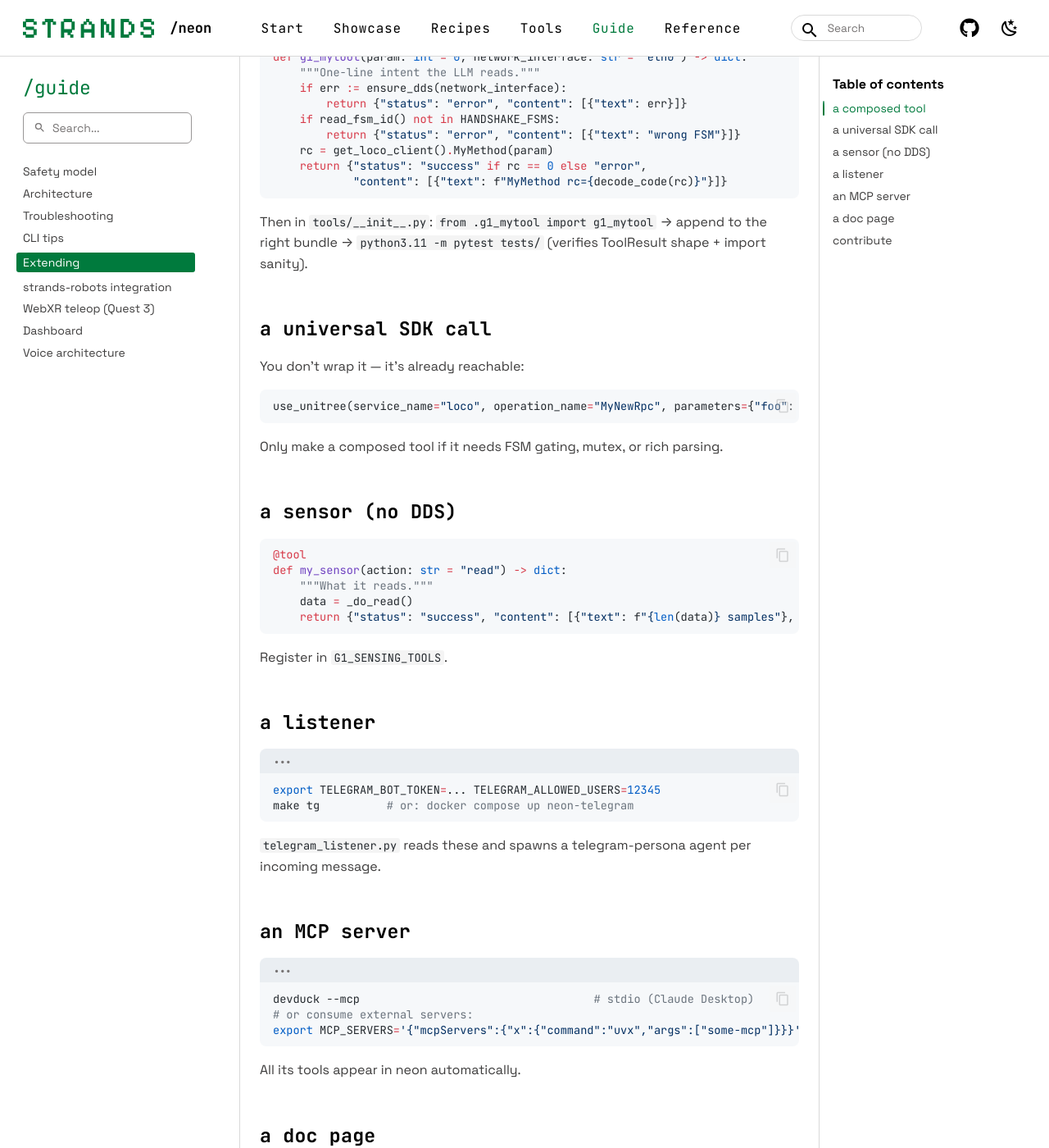
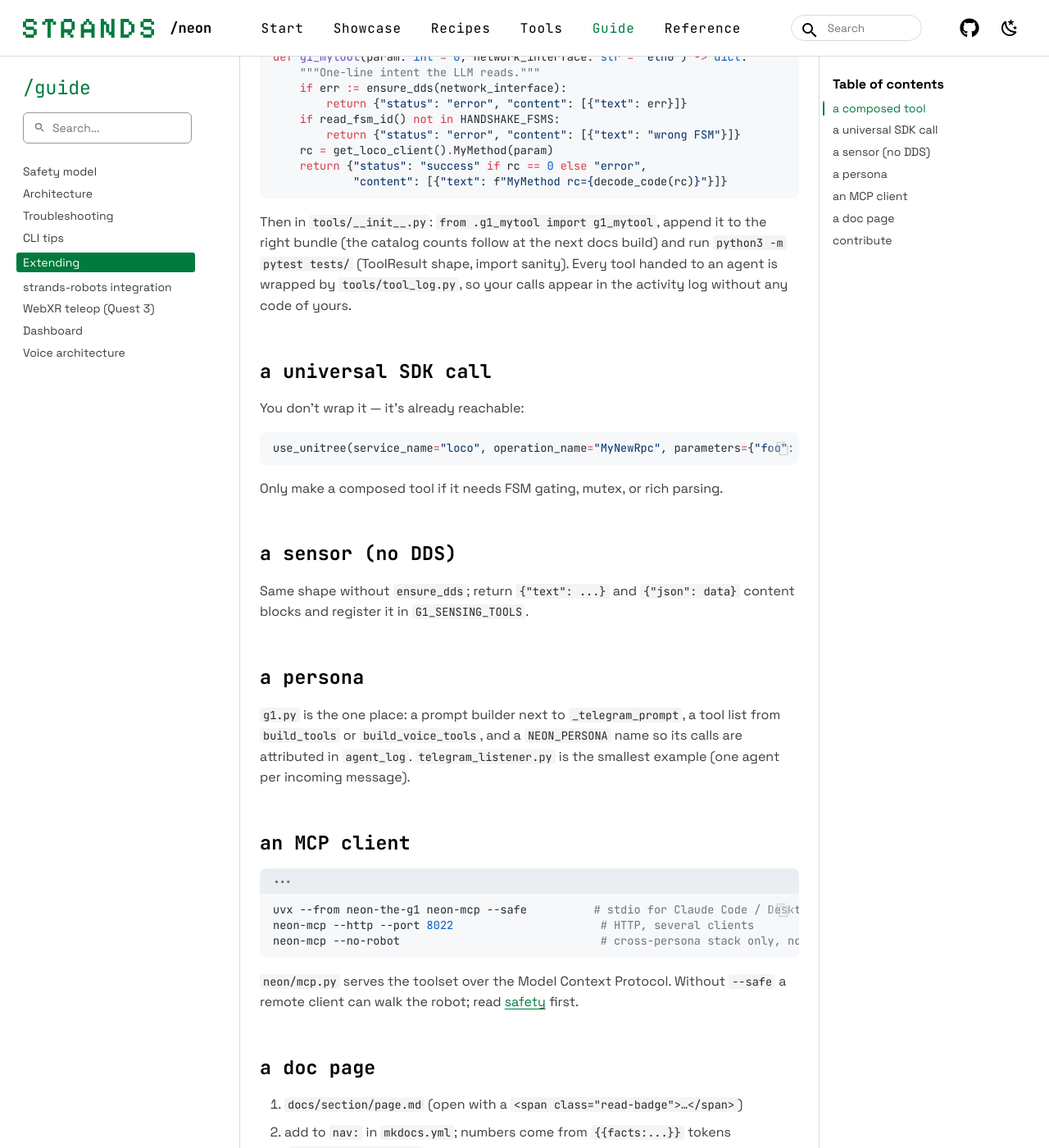
Before and after one commit to cagataycali/neon-the-g1, an MkDocs documentation site: the page built from docs/guide/extending.md, in a window 1280 px wide and 1400 px high, scrolled down 438 px. Shown: the whole window at 82% size. Built offline with MkDocs 1.6.1 and Material for MkDocs 9.7.7, drawn with Linux system fonts in a browser that asks for light colours; comment, search, counter and statistics services are not loaded; some of the changed text lies outside the part shown.

Commit message:
docs: pages for the capabilities that had none (kimodo, cross-persona tools, phone, fleet card)
- tools/motion-gen.md (new, nav under Tools): kimodo text-to-motion, the two
  phases on two machines (generate off-box via KIMODO_ENDPOINT, play on the
  robot over rt/lowcmd), the gate (dry run by default, confirm=True AND
  on_gantry=True to move, stop holds the last target), where it sits in the
  bundles. tools/kimodo.py:11-40,70-71,285-320; motions/README.md.
- tools/catalog.md: "cross-persona tools" section = G1_LOOKOUT_TOOLS
  (tools/__init__.py:176-179) one row each, phone described with the PIN rule
  (tools/phone.py:1-20, prompts/base.md:103-104); "who sees what" table from
  g1.build_voice_tools (g1.py:120-144: 12 + 14 + Spotify, ADB optional),
  build_tools (g1.py:71-84) and G1_SAFE_TOOLS for neon-mcp --safe
  (neon/mcp.py:15-29); the tool_log wrapper named (tools/tool_log.py:1-19).
- guide/extending.md: neon-mcp replaces "devduck --mcp" (the repo ships
  neon/mcp.py, pyproject [project.scripts] neon-mcp); python3 not python3.11;
  docs build = requirements-docs.txt + mkdocs build --strict as in
  .github/workflows/docs.yml; the {{facts:}} tokens for numbers; the sensor
  and listener sections collapsed into one line and a short "a persona"
  section pointing at g1.py.
- guide/dashboard.md: "from your phone": the dashboard API is what the tiny
  app's body card reads; enrol with a dashboard service token
  (Makefile:388 service-token). No token, no chat id in the text.
Words 12,584 -> 13,375: three capabilities documented for the first time.

````diff
--- a/docs/guide/extending.md
+++ b/docs/guide/extending.md
@@ -24,8 +24,11 @@
             "content": [{"text": f"MyMethod rc={decode_code(rc)}"}]}
 ```
 
-Then in `tools/__init__.py`: `from .g1_mytool import g1_mytool` → append to the
-right bundle → `python3.11 -m pytest tests/` (verifies ToolResult shape + import sanity).
+Then in `tools/__init__.py`: `from .g1_mytool import g1_mytool`, append it to the
+right bundle (the catalog counts follow at the next docs build) and run
+`python3 -m pytest tests/` (ToolResult shape, import sanity). Every tool handed
+to an agent is wrapped by `tools/tool_log.py`, so your calls appear in the
+activity log without any code of yours.
 
 ## a universal SDK call
 
@@ -39,47 +42,40 @@
 
 ## a sensor (no DDS)
 
-```python
-@tool
-def my_sensor(action: str = "read") -> dict:
-    """What it reads."""
-    data = _do_read()
-    return {"status": "success", "content": [{"text": f"{len(data)} samples"}, {"json": data}]}
+Same shape without `ensure_dds`; return `{"text": ...}` and `{"json": data}`
+content blocks and register it in `G1_SENSING_TOOLS`.
+
+## a persona
+
+`g1.py` is the one place: a prompt builder next to `_telegram_prompt`, a tool
+list from `build_tools` or `build_voice_tools`, and a `NEON_PERSONA` name so
+its calls are attributed in `agent_log`. `telegram_listener.py` is the
+smallest example (one agent per incoming message).
+
+## an MCP client
+
+```bash
+uvx --from neon-the-g1 neon-mcp --safe          # stdio for Claude Code / Desktop, no walking
+neon-mcp --http --port 8022                      # HTTP, several clients
+neon-mcp --no-robot                              # cross-persona stack only, no DDS
 ```
 
-Register in `G1_SENSING_TOOLS`.
-
-## a listener
-
-```bash
-export TELEGRAM_BOT_TOKEN=... TELEGRAM_ALLOWED_USERS=12345
-make tg          # or: docker compose up neon-telegram
-```
-
-`telegram_listener.py` reads these and spawns a telegram-persona agent per
-incoming message.
-
-## an MCP server
-
-```bash
-devduck --mcp                                   # stdio (Claude Desktop)
-# or consume external servers:
-export MCP_SERVERS='{"mcpServers":{"x":{"command":"uvx","args":["some-mcp"]}}}'
-```
-
-All its tools appear in neon automatically.
+`neon/mcp.py` serves the toolset over the Model Context Protocol. Without
+`--safe` a remote client can walk the robot; read [safety](safety.md) first.
 
 ## a doc page
 
 1. `docs/section/page.md` (open with a `<span class="read-badge">…</span>`)
-2. add to `nav:` in `mkdocs.yml`
-3. `python3.11 -m mkdocs serve` to preview
+2. add to `nav:` in `mkdocs.yml`; numbers come from `{{facts:...}}` tokens
+   (`docs/hooks/facts.py`), never typed
+3. `pip install -r requirements-docs.txt && mkdocs build --strict` (CI runs the
+   same on push to `main` and deploys to Pages)
 
 Match the tone: **minimalist, dense, specific. No fluff.**
 
 ## contribute
 
-Fork → branch → `python3.11 -m pytest tests/` green → Conventional Commits
+Fork → branch → `python3 -m pytest tests/` green → Conventional Commits
 (`feat:`/`fix:`/`docs:`) → PR. Non-trivial? Open an issue first.
 
 
--- a/mkdocs.yml
+++ b/mkdocs.yml
@@ -48,6 +48,7 @@
       - use_unitree (universal): tools/use-unitree.md
       - use_dds (generic pub/sub): tools/use-dds.md
       - Sensing: tools/sensing.md
+      - Motion generation: tools/motion-gen.md
   - Guide:
       - Safety model: guide/safety.md
       - Architecture: guide/architecture.md
````
Also changed, not shown: docs/guide/dashboard.md (+10 -0 lines), docs/tools/catalog.md (+34 -4 lines), docs/tools/motion-gen.md (added, +56 -0 lines).
